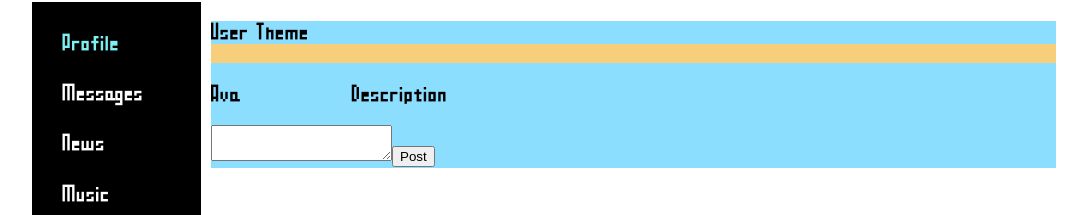
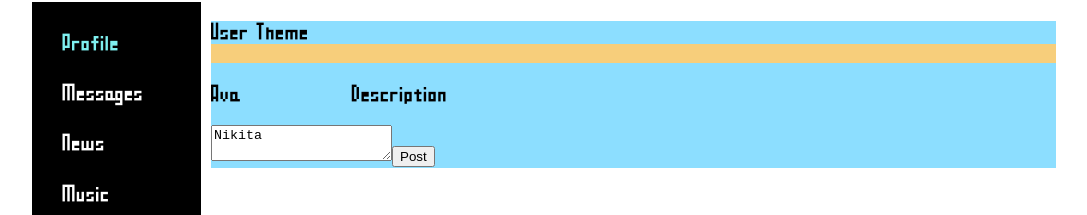
Before and after one commit to NikitOS-1/my-app1, a React (Create React App) app: page /profile in a window 1280 px wide. Shown: the part 108-323 px from the top of the page, without its empty margins (96-1183 px from the left). Built offline with nearby package versions, Linux system fonts and the light colour scheme.

Commit message:
update State.js

```diff
--- a/src/App.js
+++ b/src/App.js
@@ -10,20 +10,22 @@ import Music from './components/MainRender/Music/Music';
 import Settings from './components/MainRender/Settings/Settings';
 
 const App = (props) => {
+
   return (
     <BrowserRouter>
       <div className='app-wrapper'>
         <Header />
-        <Navbar friendData={props.state.users} />
+        <Navbar friendData={props.state.navbarPage.users} />
         <div className='content'>
           <Routes>
             <Route path='/profile/*' element={
               <Profile
-                postData={props.state.posts}
-                addPost={props.addPost} />
+                postData={props.state.profilePage.posts}
+                addPost={props.addPost}
+                newPostText={props.state.profilePage.newPostText} />
             } />
             <Route path='/messages/*' element={
-              <Messages messageData={props.state.messages} />
+              <Messages messageData={props.state.messagesPage.messages} />
             } />
             <Route path='/news/*' element={<News />} />
             <Route path='/music/*' element={<Music />} />
--- a/src/components/MainRender/Profile/Profile.jsx
+++ b/src/components/MainRender/Profile/Profile.jsx
@@ -5,11 +5,14 @@ import UserInfo from "./UserInfo/UserInfo";
 import UserWall from "./UserWall/UserWall";
 
 const Profile = (props) => {
+
     return (
         <div className={style.item}>
             <UserTheme />
             <UserInfo />
-            <UserWall postData={props.postData} addPost={props.addPost} />
+            <UserWall postData={props.postData}
+                addPost={props.addPost}
+                newPostText={props.newPostText} />
         </div>
     );
 };
--- a/src/components/MainRender/Profile/UserWall/AddPost/AddPost.jsx
+++ b/src/components/MainRender/Profile/UserWall/AddPost/AddPost.jsx
@@ -2,15 +2,24 @@ import React from "react";
 import style from "./AddPost.module.css";
 
 const AddPost = (props) => {
+    let newPostElement = React.createRef();
 
-    let text = React.createRef();
     let addText = () => {
-        props.addPost(text.current.value)
+        let text = newPostElement.current.value;
+        props.addPost(text);
+        newPostElement.current.value = '';
+    };
+
+    let onPostChange = () => {
+        let text = newPostElement.current.value;
+
     };
 
     return (
         <div className={style.item}>
-            <textarea ref={text}></textarea>
+            <textarea onChange={onPostChange} ref={newPostElement}
+                value={props.newPostText}></textarea>
+
             <button onClick={addText}>Post</button>
         </div>
     );
--- a/src/components/MainRender/Profile/UserWall/UserWall.jsx
+++ b/src/components/MainRender/Profile/UserWall/UserWall.jsx
@@ -5,12 +5,13 @@ import style from "./UserWall.module.css"
 
 const UserWall = (props) => {
     let postElement = props.postData.map(p =>
-        <Post posts={p.post} likeCounts={p.likeCount} />
+        <Post posts={p.post} likeCounts={p.likeCount} />);
 
-    );
     return (
         <div className={style.item}>
-            <AddPost addPost={props.addPost} />
+            <AddPost addPost={props.addPost}
+                newPostText={props.newPostText} />
+
             {postElement}
         </div>
     );
--- a/src/redux/state.js
+++ b/src/redux/state.js
@@ -1,7 +1,12 @@
 import { rerenderEntireTree } from '../render';
 
 let state = {
+    profilePage: {
         posts: [],
+        likeCount: 0,
+        newPostText: "Nikita"
+    },
+    messagesPage: {
         messages: [
             {
                 userName: 'Nikita',
@@ -13,7 +18,9 @@ let state = {
                 userId: 1,
                 message: 'Hello im nikita'
             }
-    ],
+        ]
+    },
+    navbarPage: {
         users: [
             { user: 'Nik' },
             { user: 'Nik' },
@@ -22,6 +29,7 @@ let state = {
             { user: 'Nik' },
             { user: 'Nik' }
         ]
+    },
 };
 
 export let addPost = (text) => {
@@ -29,7 +37,7 @@ export let addPost = (text) => {
         post: text,
         likeCount: 0
     };
-    state.posts.unshift(newPost);
+    state.profilePage.posts.unshift(newPost);
     rerenderEntireTree(state);
 };
 
```
Lines whose indentation alone changed are shown as unchanged.
